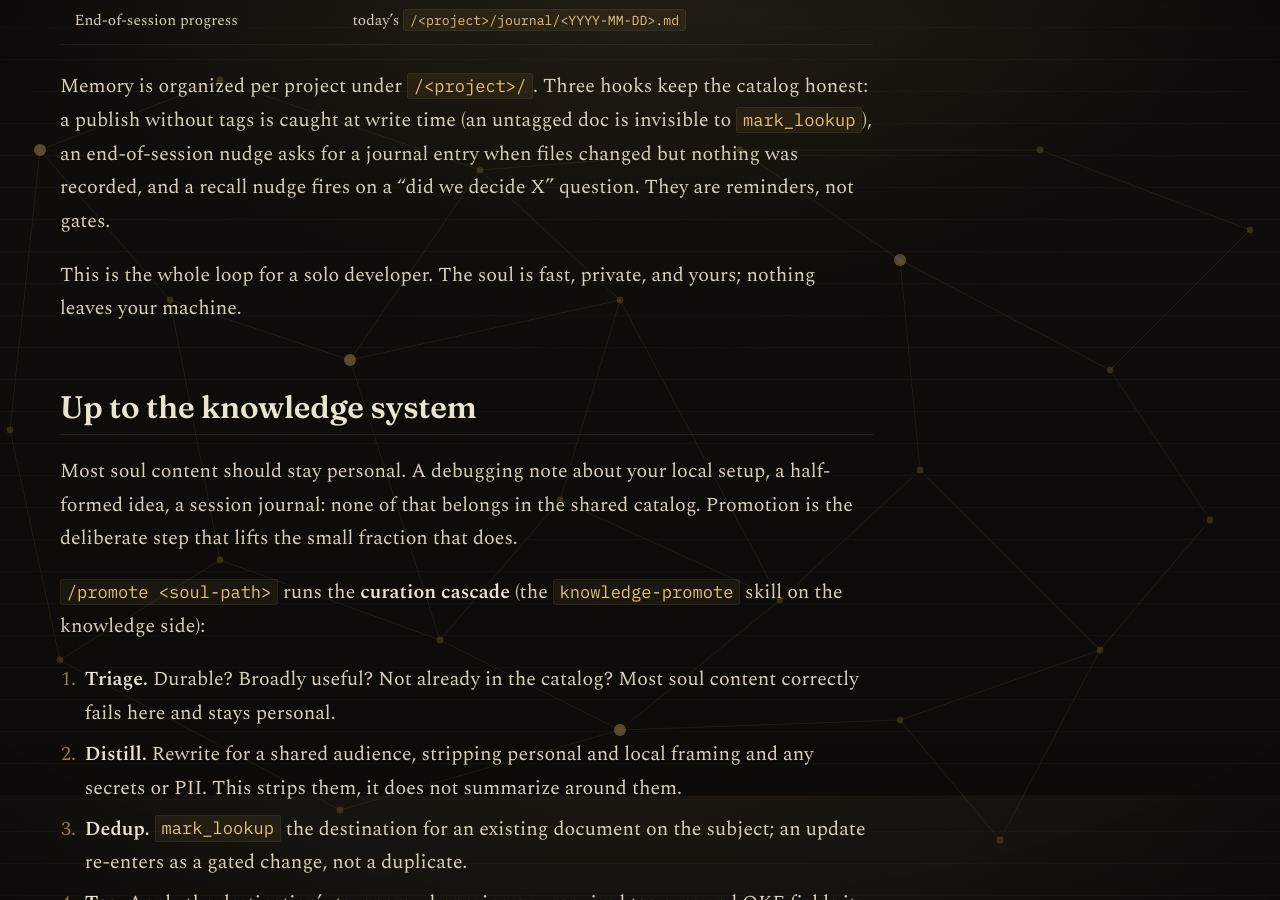
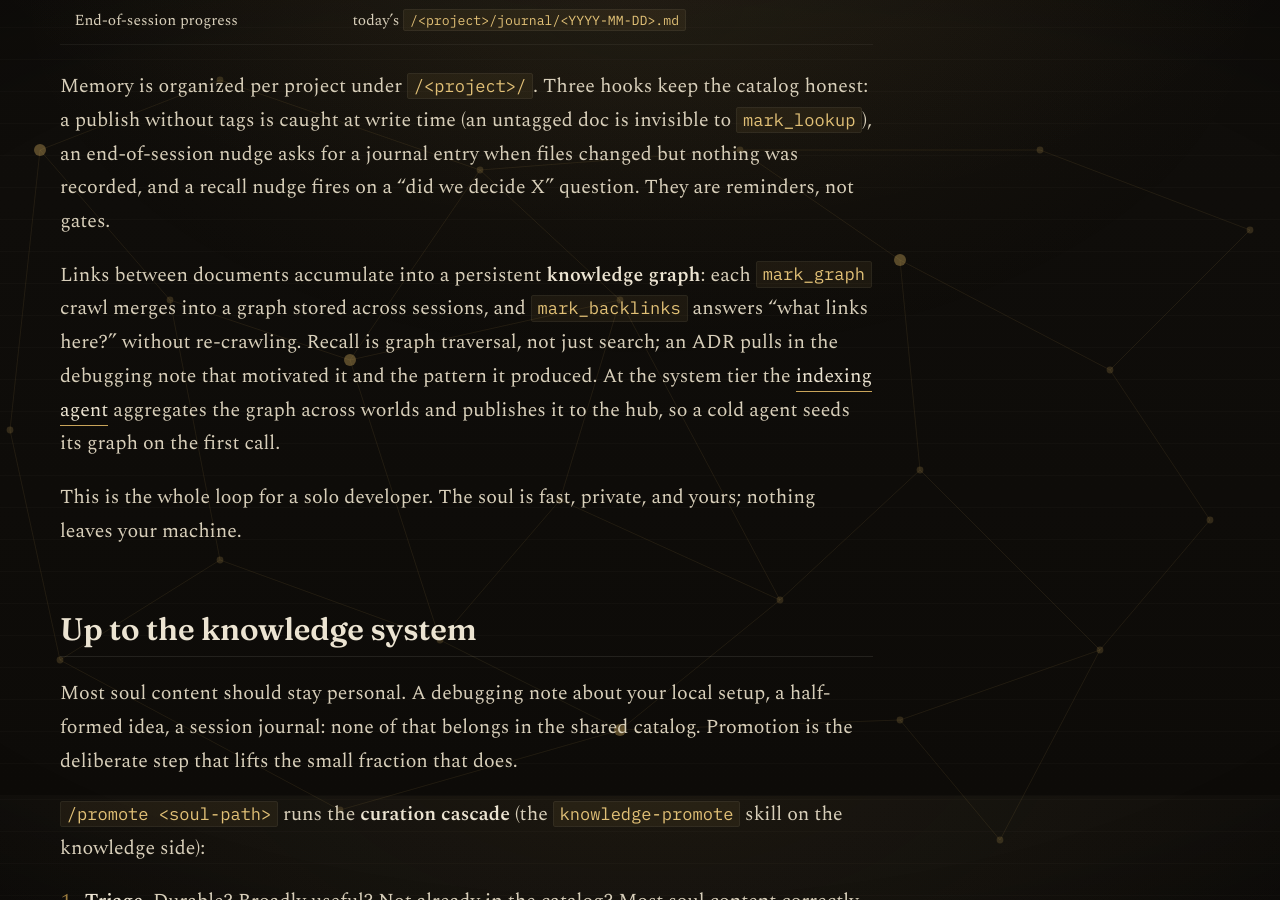
Before and after one commit to latebit-io/demarkus, a Jekyll site: the page built from how-it-works.md, in a window 1280 px wide and 900 px high, scrolled down 1904 px. Built offline with Jekyll 4.4.1, drawn with Linux system fonts in a browser that asks for light colours.

Commit message:
docs: add knowledge graph

```diff
--- a/how-it-works.md
+++ b/how-it-works.md
@@ -69,6 +69,14 @@ invisible to `mark_lookup`), an end-of-session nudge asks for a journal entry wh
 files changed but nothing was recorded, and a recall nudge fires on a "did we
 decide X" question. They are reminders, not gates.
 
+Links between documents accumulate into a persistent **knowledge graph**: each
+`mark_graph` crawl merges into a graph stored across sessions, and
+`mark_backlinks` answers "what links here?" without re-crawling. Recall is graph
+traversal, not just search; an ADR pulls in the debugging note that motivated it
+and the pattern it produced. At the system tier the [indexing
+agent](/ecosystem/#indexing-agent) aggregates the graph across worlds and
+publishes it to the hub, so a cold agent seeds its graph on the first call.
+
 This is the whole loop for a solo developer. The soul is fast, private, and yours;
 nothing leaves your machine.
 
```
Also changed, not shown: index.md (+2 -0 lines).
